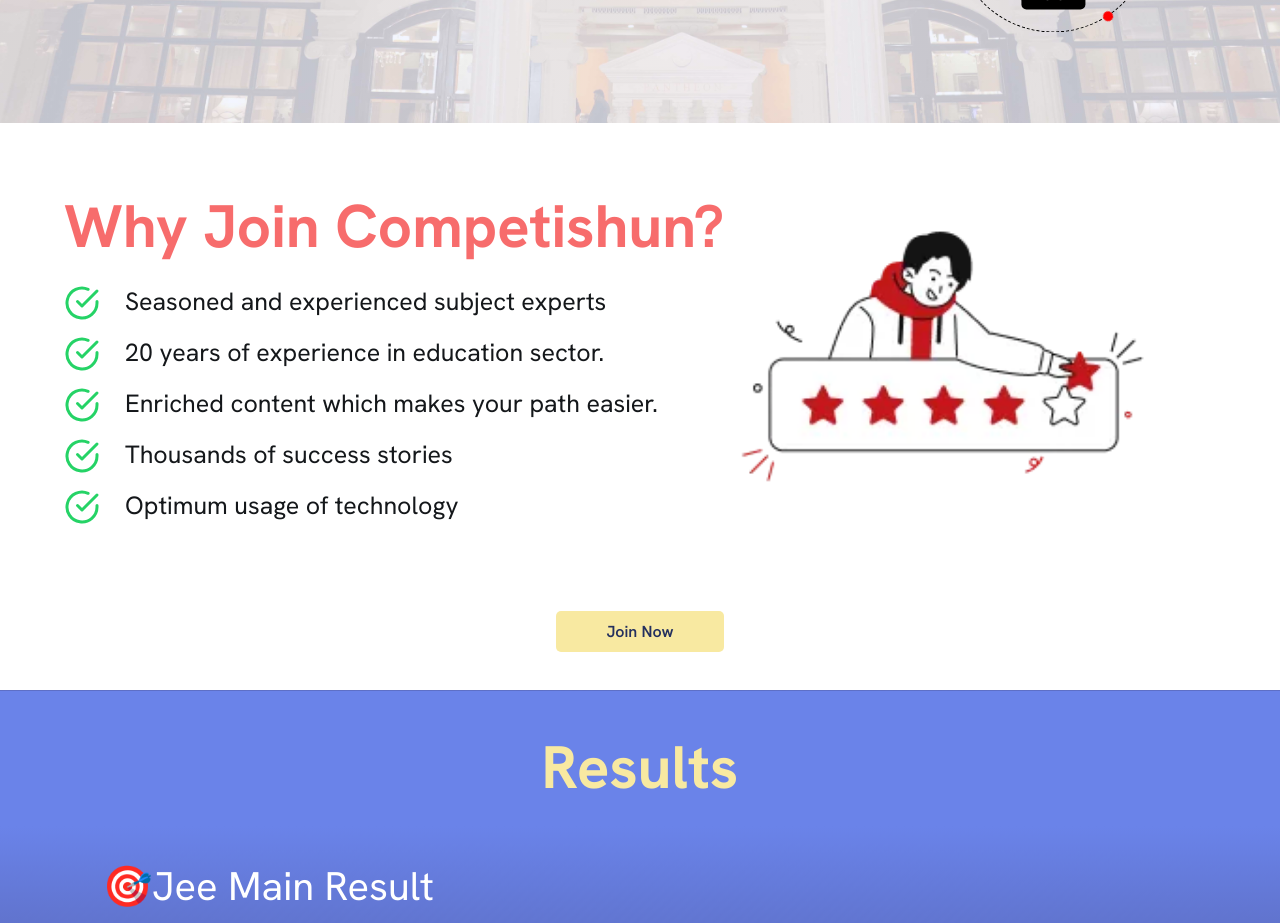
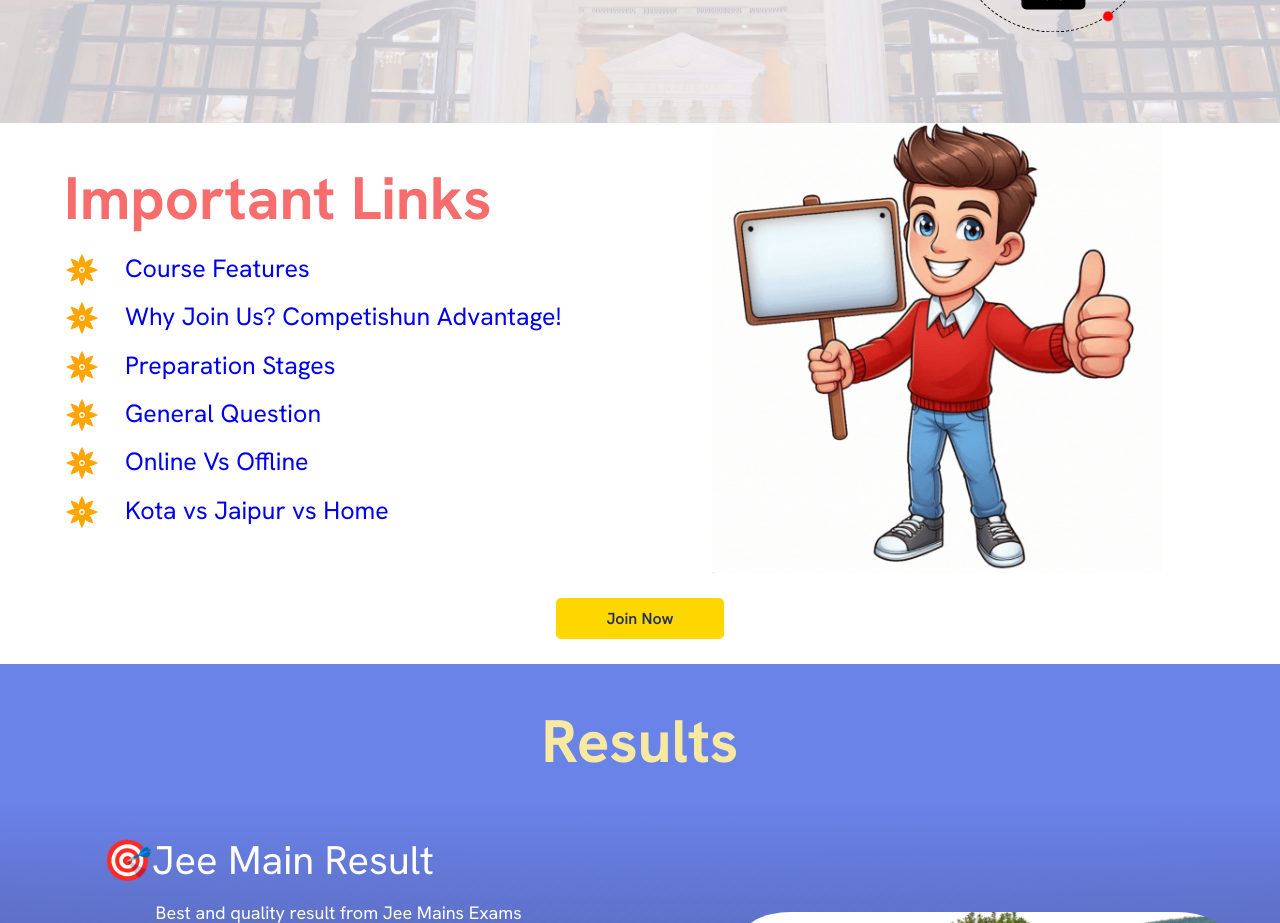
Before and after one commit to Shankar-001/Competishun, a React (Vite) app: page /enroll-now in a window 1280 px wide. Shown: the part 1460-2383 px from the top of the page. Built offline with nearby package versions, Linux system fonts and the light colour scheme; no server answers; grey boxes are pictures that could not be loaded.

Commit message:
added gif to importantLInkSection

```diff
--- a/src/components/LandingComponent/LandingWhyCompethisun.jsx
+++ b/src/components/LandingComponent/LandingWhyCompethisun.jsx
@@ -1,69 +1,117 @@
 import React from 'react';
-import { LuCheckCircle } from 'react-icons/lu';
-import student from '../../assets/student.png';
+import { GiFlowerStar } from 'react-icons/gi';
+import gif from '../../assets/click2.gif';
+import { GiClick } from 'react-icons/gi';
+export const LandingWhyCompethisun = () => {
 
-export const LandingWhyCompethisun = () => {
   return (
     <div className="main-container">
       <div className="inner-container">
         <div className="content">
           <h1 className="heading-whyCompetishun">
-            Why <span>Join</span> Competishun?{' '}
+            Important Links
           </h1>
 
           <div className="box1" id="abc">
             <div className="check-logo">
-              <LuCheckCircle color="#25D366" className='check' />
+              {/* <LuCheckCircle color="orage" className='check' /> */}
+              <GiFlowerStar color="orange" className="check" />
             </div>
             <div className="info">
-              <p>Seasoned and experienced subject experts</p>
+              <a
+                href="https://youtu.be/l2tLkv_t15k?feature=shared"
+                target="_blank"
+              >
+                <p>Course Features</p>
+              </a>
+            </div>
+            {/* <div className="info">
+              <a
+                href="https://youtu.be/l2tLkv_t15k?feature=shared"
+                target="_blank"
+              >
+                <GiClick color="orange" className="check" />
+              </a>
+            </div> */}
+          </div>
+
+          <div className="box1">
+            <div className="check-logo">
+              <GiFlowerStar color="orange" className="check" />
+            </div>
+            <div className="info">
+              <a
+                href="https://youtu.be/06dJv3gJX88?feature=shared"
+                target="_blank"
+              >
+                <p>Why Join Us? Competishun Advantage!</p>
+              </a>
             </div>
           </div>
 
           <div className="box1">
             <div className="check-logo">
-              <LuCheckCircle color="#25D366"  className='check'/>
+              <GiFlowerStar color="orange" className="check" />
             </div>
             <div className="info">
-              <p>20 years of experience in education sector.</p>
+              <a
+                href="https://youtu.be/iR5ZCto7Td4?feature=shared"
+                target="_blank"
+              >
+                <p>Preparation Stages</p>
+              </a>
             </div>
           </div>
 
           <div className="box1">
             <div className="check-logo">
-              <LuCheckCircle color="#25D366"  className='check'/>
+              <GiFlowerStar color="orange" className="check" />
             </div>
             <div className="info">
-              <p>Enriched content which makes your path easier.</p>
+              <a
+                href="https://youtu.be/50hiqJY_8h0?feature=shared"
+                target="_blank"
+              >
+                <p>General Question</p>
+              </a>
             </div>
           </div>
 
           <div className="box1">
             <div className="check-logo">
-              <LuCheckCircle color="#25D366" className='check' />
+              <GiFlowerStar color="orange" className="check" />
             </div>
             <div className="info">
-              <p>Thousands of success stories</p>
+              <a
+                href="https://youtu.be/JKg9Ked2aIk?feature=shared"
+                target="_blank"
+              >
+                <p>Online Vs Offline</p>
+              </a>
             </div>
           </div>
 
           <div className="box1">
             <div className="check-logo">
-              <LuCheckCircle color="#25D366" className='check' />
+              <GiFlowerStar color="orange" className="check" />
             </div>
             <div className="info">
-              <p>Optimum usage of technology</p>
+              <a
+                href="https://youtu.be/qjr3_qtdWFg?feature=shared"
+                target="_blank"
+              >
+                <p>Kota vs Jaipur vs Home</p>
+              </a>
             </div>
           </div>
         </div>
 
         <div className="image">
-          <img src={student} alt="student" className="student-image" />
+          <img src={gif} alt="student" className="student-image" />
+          {/* <video src={video} alt="student" className="student-image" autoPlay poster={pic}/> */}
         </div>
       </div>
-      <button className="btn">
-        Join Now
-      </button>
+      <button className="btn">Join Now</button>
     </div>
   );
 };
--- a/src/index.css
+++ b/src/index.css
@@ -3627,28 +3627,23 @@
   }
 }
 .Landing-Page-Main-Container .main-container {
+  width: 100%;
+  background-color: white;
+  display: flex;
+  flex-direction: column;
+  justify-content: center;
+  align-items: center;
+  font-size: 1.6rem;
+  font-weight: 400;
+  font-family: var(--font-family);
+  color: var(--darkest-bg-color);
+}
+.Landing-Page-Main-Container .main-container .inner-container {
   width: var(--landing-page-main-info-width);
   display: flex;
-  flex-direction: column;
-  justify-content: center;
-  align-items: flex-start;
-  font-size: 1.6rem;
-  font-weight: 400;
-  font-family: var(--font-family);
-  color: var(--darkest-bg-color);
-  margin: 1% 0;
-}
-@media screen and (max-width: 1200px) {
-  .Landing-Page-Main-Container .main-container {
-    margin: 5% 0;
-  }
-}
-.Landing-Page-Main-Container .main-container .inner-container {
-  display: flex;
   flex-direction: row;
   justify-content: space-between;
   align-items: center;
-  width: 100%;
 }
 .Landing-Page-Main-Container .main-container .inner-container .heading-whyCompetishun {
   color: var(--landing-secondary-color);
@@ -3657,7 +3652,7 @@
   font-weight: 700;
   font-family: var(--font-family);
 }
-@media screen and (max-width: 1200px) {
+@media screen and (max-width: 900px) {
   .Landing-Page-Main-Container .main-container .inner-container .heading-whyCompetishun {
     font-size: 4rem;
     font-weight: 600;
@@ -3690,7 +3685,13 @@
     font-size: 1.8rem;
   }
 }
-@media screen and (max-width: 1100px) {
+.Landing-Page-Main-Container .main-container .inner-container .box1 .info p:hover {
+  color: lightseagreen;
+  cursor: pointer;
+  transition: 0.3s;
+  font-size: 2.6rem;
+}
+@media screen and (max-width: 1040px) {
   .Landing-Page-Main-Container .main-container .inner-container .image .student-image {
     display: none;
   }
@@ -3701,9 +3702,12 @@
   width: 45rem;
   right: 12%;
 }
+.Landing-Page-Main-Container .main-container .inner-container a {
+  text-decoration: none;
+}
 .Landing-Page-Main-Container .main-container .btn {
   padding: var(--btn-tb-pad) var(--btn-lr-pad);
-  background: var(--landing-primary-color);
+  background: gold;
   font-size: 1.6rem;
   font-weight: 400;
   font-family: var(--font-family);
--- a/src/styles/components/LandingComponent/whyCompethisun.scss
+++ b/src/styles/components/LandingComponent/whyCompethisun.scss
@@ -1,15 +1,19 @@
 .main-container {
-  width: var(--landing-page-main-info-width);
-  @include flex-cs(column);
+  width: 100%;
+  background-color: white;
+  @include flex-cc(column);
   @include bodyText;
-  margin: 1% 0;
-  @media screen and (max-width: 1200px) {
-    margin: 5% 0;
-  }
+  // @media screen and (max-width: 1200px) {
+  //   // margin: 5% 0;
+  // }
+
+
 
   .inner-container {
+    width: var(--landing-page-main-info-width);
+    // background-color: aqua;
+
     @include flex-sbc;
-    width: 100%;
 
     .heading-whyCompetishun {
       // color: var(--landing-dark-bg-color);
@@ -17,12 +21,12 @@
       //   font-size: 6.2rem;
       margin-bottom: 3%;
       @include h1;
-      @media screen and (max-width: 1200px) {
+      @media screen and (max-width: 900px) {
         // @include h2;
         @include font-style(4rem, 600);
       }
       // span{
-      //     color:orange;
+      //     color:green;
       // }
     }
 
@@ -49,12 +53,20 @@
           @media screen and (max-width: 1200px) {
             font-size: 1.8rem;
           }
+
+        }
+        p:hover {
+          color: lightseagreen;
+          cursor: pointer;
+          transition: 0.3s;
+          // text-decoration: underline;
+          font-size: 2.6rem;
         }
       }
     }
 
     .image {
-      @media screen and (max-width: 1100px) {
+      @media screen and (max-width: 1040px) {
         .student-image {
           display: none;
         }
@@ -66,10 +78,14 @@
         right: 12%;
       }
     }
+    a{
+      text-decoration: none;
+    }
   }
 
   .btn {
-    @include btn(var(--landing-primary-color), var(--landing-darkest-bg-color));
+
+    @include btn(gold, var(--landing-darkest-bg-color));
     border-radius: 0.5rem;
     width: fit-content;
     padding: 1rem 5rem;
```
Also changed, not shown: src/assets/click2.gif (added).
